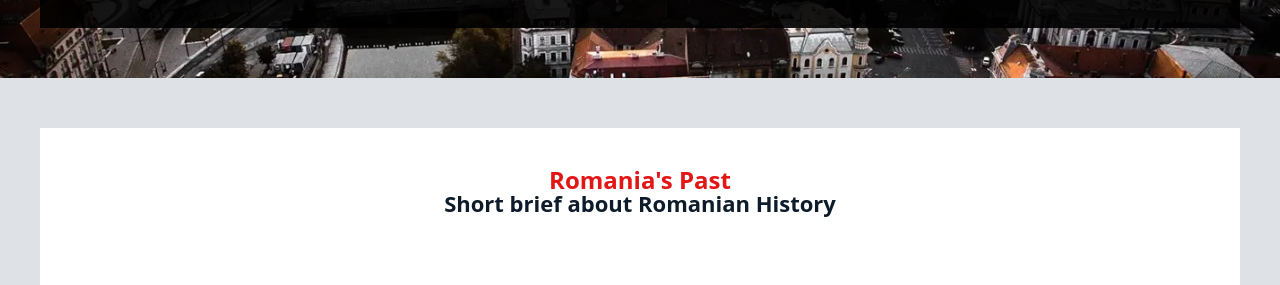
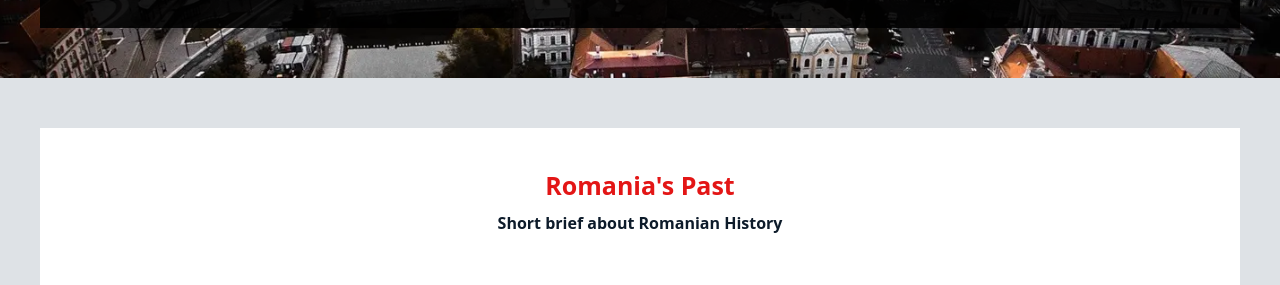
Before and after one commit to Code-Institute-Submissions/xttrust-explore-romania-, a plain HTML site: page index.html in a window 1280 px wide. Shown: the part 472-757 px from the top of the page. Drawn offline with Linux system fonts and the light colour scheme.

Commit message:
style: remove line-height and heading fonts

```diff
--- a/assets/css/style.css
+++ b/assets/css/style.css
@@ -87,15 +87,14 @@ img {
 }
 
 .section-head h2 {
-    line-height: 2.4rem;
     text-align: center;
-    font-size: 2.4rem;
+    font-size: 2.5rem;
 }
 
 .section-head h3 {
-    line-height: 2.2rem;
     text-align: center;
-    font-size: 2.2rem;
+    font-size: 1.6rem;
+    padding: 1rem;
     color: var(--color-dark);
 }
 
```
